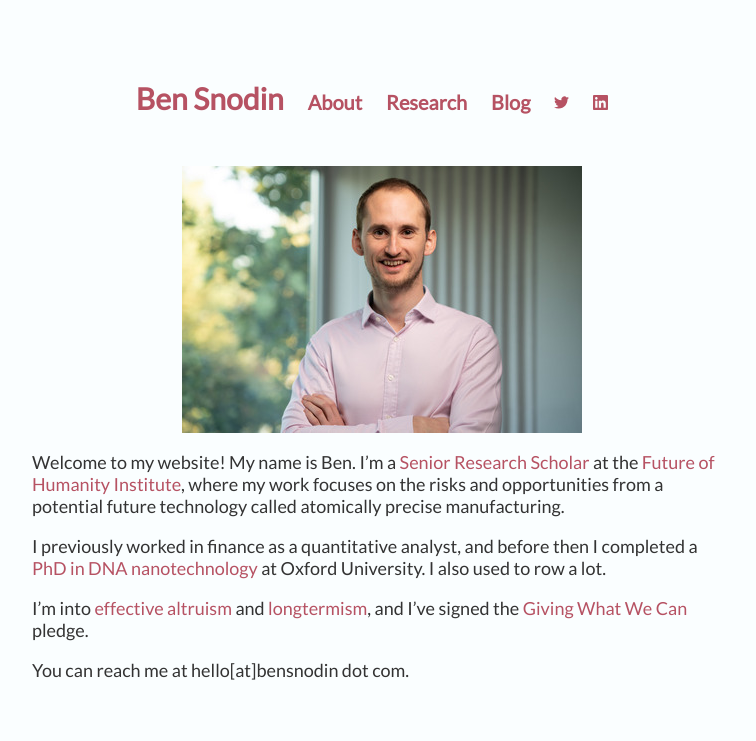
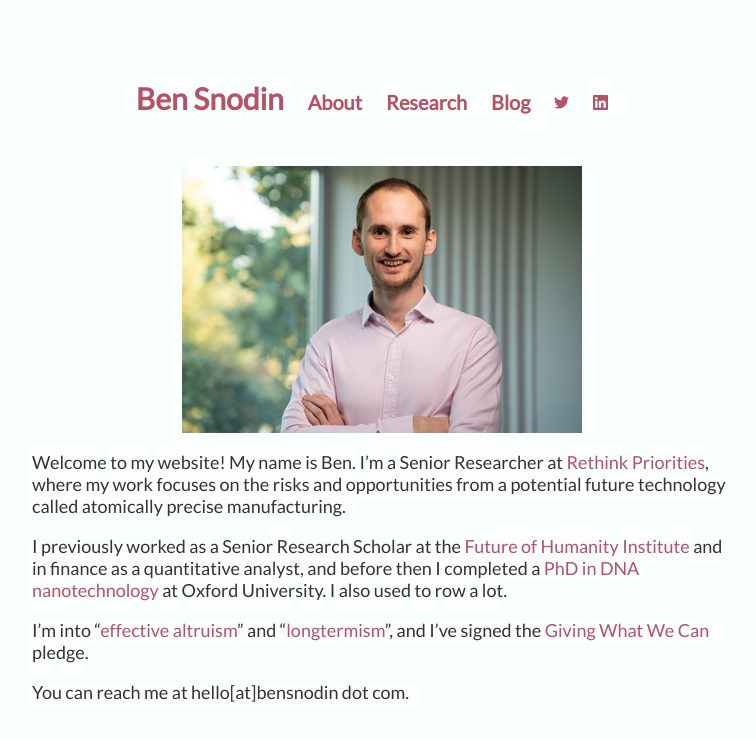
Before and after one commit to bsnodin/bsnodin.github.io, a Jekyll site: the page built from index.md, in a window 1280 px wide. Shown: the top 741 px of the page, without its empty margins (258-1014 px from the left). Built offline with Jekyll 4.4.1, drawn with Linux system fonts in a browser that asks for light colours.

Commit message:
Building on a new PC, updating main page

```diff
--- a/index.md
+++ b/index.md
@@ -5,10 +5,10 @@ title: Ben Snodin
 
 <center><img src="{{ site.baseurl }}/assets/me400x.jpg" alt="me" width="400" id="photo"></center>
 
-Welcome to my website! My name is Ben. I'm a [Senior Research Scholar](https://www.fhi.ox.ac.uk/team/ben-snodin/) at the [Future of Humanity Institute](https://www.fhi.ox.ac.uk/), where my work focuses on the risks and opportunities from a potential future technology called atomically precise manufacturing.
+Welcome to my website! My name is Ben. I'm a Senior Researcher at [Rethink Priorities](https://rethinkpriorities.org/), where my work focuses on the risks and opportunities from a potential future technology called atomically precise manufacturing.
 
-I previously worked in finance as a quantitative analyst, and before then I completed a [PhD in DNA nanotechnology](https://dna.physics.ox.ac.uk/index.php/Main_Page) at Oxford University. I also used to row a lot.
+I previously worked as a Senior Research Scholar at the [Future of Humanity Institute](https://www.fhi.ox.ac.uk/) and in finance as a quantitative analyst, and before then I completed a [PhD in DNA nanotechnology](https://dna.physics.ox.ac.uk/index.php/Main_Page) at Oxford University. I also used to row a lot.
 
-I'm into [effective altruism](https://www.effectivealtruism.org/) and [longtermism](https://www.effectivealtruism.org/articles/cause-profile-long-run-future/), and I've signed the [Giving What We Can](https://www.givingwhatwecan.org/) pledge.
+I'm into "[effective altruism](https://www.effectivealtruism.org/)" and "[longtermism](https://www.effectivealtruism.org/articles/cause-profile-long-run-future/)", and I've signed the [Giving What We Can](https://www.givingwhatwecan.org/) pledge.
 
 You can reach me at hello[at]bensnodin dot com.
```
Also changed, not shown: Gemfile.lock.
